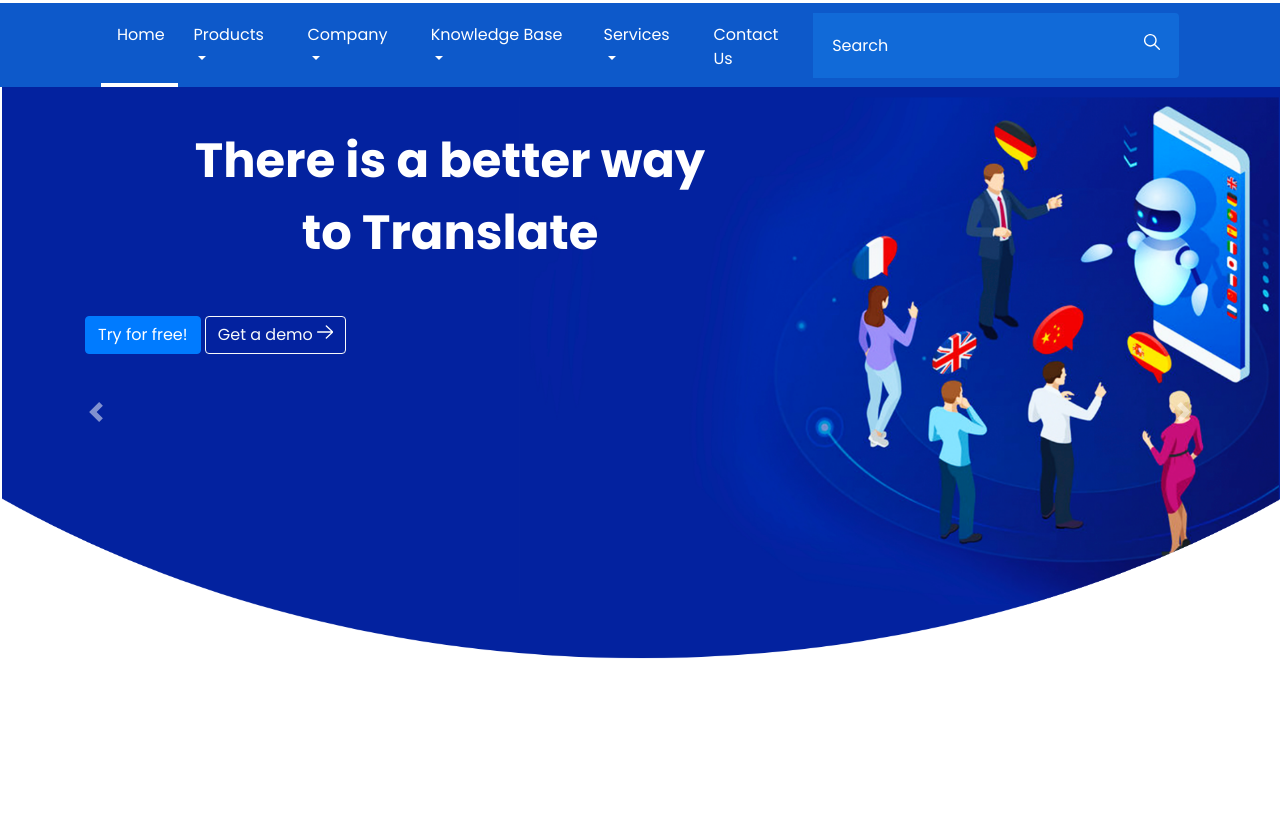
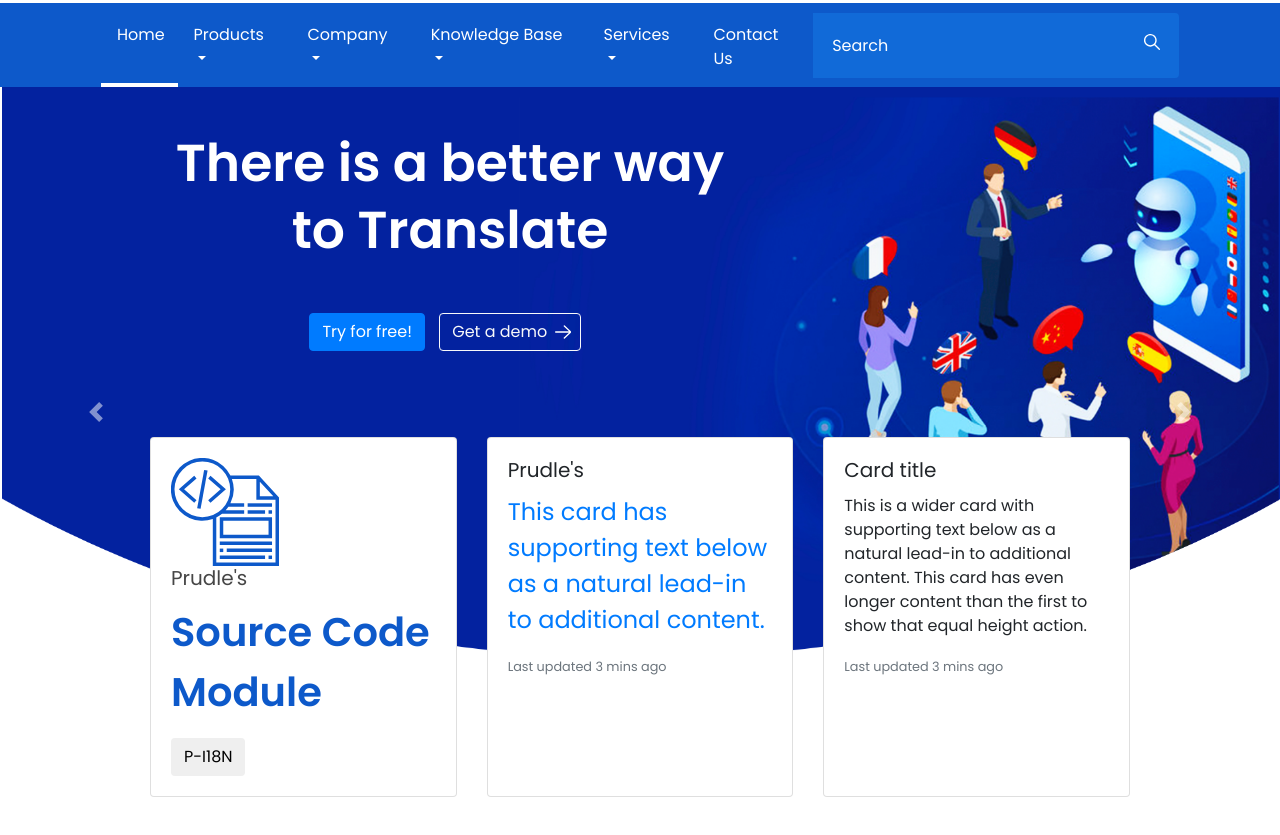
Before and after one commit to proabel/prudle-website, a plain HTML site: page index.html in a window 1280 px wide. Shown: the part 93-928 px from the top of the page. Before the commit the page ends 830 px from the top, so only its background shows below. Drawn offline with nearby package versions, Linux system fonts and the light colour scheme.

Commit message:
working on home page

```diff
--- a/css/sass/modules/_colors.scss
+++ b/css/sass/modules/_colors.scss
@@ -3,12 +3,10 @@ $primary-bright-color:#116AD8;
 $accent-color:#EAB300;
 $accent-dark-color:#CEA211;
 $dark: #333333;
+$almost-dark: #464646;
 .bg-white{
     background-color: #ffffff;
 }
 .bg-primary, .app-bg-primary{
     background-color: $primary-color;
 }
-.txt-dark{
-    color: $dark;
-}
--- a/css/sass/modules/_pages.scss
+++ b/css/sass/modules/_pages.scss
@@ -5,16 +5,33 @@
 .home-slider{
     .carousel-item{
         .slider-title{
-            font-size: 48px;
-            font-weight: bold;
+            font-size: 52px;
+            font-weight: 600;
             color: #ffffff;
             padding: .8em;
-            line-height: 1.5em;
+            line-height: 1.3em;
+        }
+        .slider-btn{
+            margin-right: 10px;
+            ion-icon{
+                position: relative;
+                top:3px;
+                left: 3px;
+            }
         }
     }
     .slider1{
         background-image: url('../images/homesliders/slider1.png');
         background-size: cover;
+    }
+}
+
+// slider overlap cards
+.slider-overlapped-cards{
+    position: relative;
+    top: -300px;
+    .container{
+        padding: 0px 80px;
     }
 }
 
--- a/css/sass/modules/_typography.scss
+++ b/css/sass/modules/_typography.scss
@@ -1,9 +1,12 @@
-@import url('https://fonts.googleapis.com/css2?family=Poppins:wght@300;400;700&display=swap');
+@import url('https://fonts.googleapis.com/css2?family=Poppins:wght@300;400;600;700&display=swap');
 body, p, span, li, a, div, section, table, button, input{
     font-family: 'Poppins', sans-serif;
 }
 .bold{
     font-weight: bold;
+}
+.medium{
+    font-weight: 600;
 }
 .center{
     text-align: center;
@@ -14,6 +17,24 @@ body, p, span, li, a, div, section, table, button, input{
 .text-small{
     font-size: .85rem;
 }
+.text-big{
+    font-size: 1.5rem;
+}
+.text-large{
+    font-size: 2.5rem;
+}
 .spread{
     letter-spacing: .21px;
 }
+
+//color
+.text-primary, .app-text-primary{
+    color: $primary-color;
+}
+//todo remove .txt in all pages
+.txt-dark, .text-dark{
+    color: $dark;
+}
+.text-almost-dark{
+    color: $almost-dark;
+}
--- a/index.html
+++ b/index.html
@@ -178,13 +178,15 @@
               <div class="container">
                 <div class="row">
                   <div class="col-sm-8">
-                    <h2 class="slider-title text-center">There is a better way <br>to Translate </h2>
+                    <h2 class="slider-title text-center animated fadeInLeft">There is a better way <br>to Translate </h2>
                   </div>
                 </div>
                 <div class="row">
-                  <div class="col">
-                    <button class="btn btn-primary">Try for free!</button>
-                    <button class="btn btn-outline-light">Get a demo <ion-icon src="images/icons/left-arrow.svg"></ion-icon></button>
+                  <div class="col-sm-8">
+                    <p class="text-center animated fadeInRight">
+                      <button class="btn btn-primary slider-btn">Try for free!</button>
+                      <button class="btn btn-outline-light slider-btn">Get a demo <ion-icon src="images/icons/left-arrow.svg"></ion-icon></button>
+                    </p>
                   </div>
                 </div>
               </div>
@@ -200,6 +202,34 @@
           </a>
         </div>
       </div>
+      <div class="slider-overlapped-cards">
+        <div class="container">
+          <div class="card-deck">
+            <div class="card">
+              <div class="card-body">
+                <img src="images/icons/home/sourcecode.svg" alt="transaltion sourcecode">
+                <h5 class="card-title text-almost-dark">Prudle's</h5>
+                <p class="text-large app-text-primary medium">Source Code Module</p>
+                <button class="btn btn-ouline-dark">P-I18N</button>
+              </div>
+            </div>
+            <div class="card">
+              <div class="card-body">
+                <h5 class="card-title">Prudle's</h5>
+                <p class="text-big text-primary">This card has supporting text below as a natural lead-in to additional content.</p>
+                <p class="card-text"><small class="text-muted">Last updated 3 mins ago</small></p>
+              </div>
+            </div>
+            <div class="card">
+              <div class="card-body">
+                <h5 class="card-title">Card title</h5>
+                <p class="card-text">This is a wider card with supporting text below as a natural lead-in to additional content. This card has even longer content than the first to show that equal height action.</p>
+                <p class="card-text"><small class="text-muted">Last updated 3 mins ago</small></p>
+              </div>
+            </div>
+          </div>
+        </div>
+      </div>
     </div>
     <!-- /Header -->
     <!-- Optional JavaScript -->
```
Also changed, not shown: css/main.css, images/icons/home/automation.svg (added), images/icons/home/sourcecode.svg (added), images/icons/home/translation.svg (added), 2 other files.
